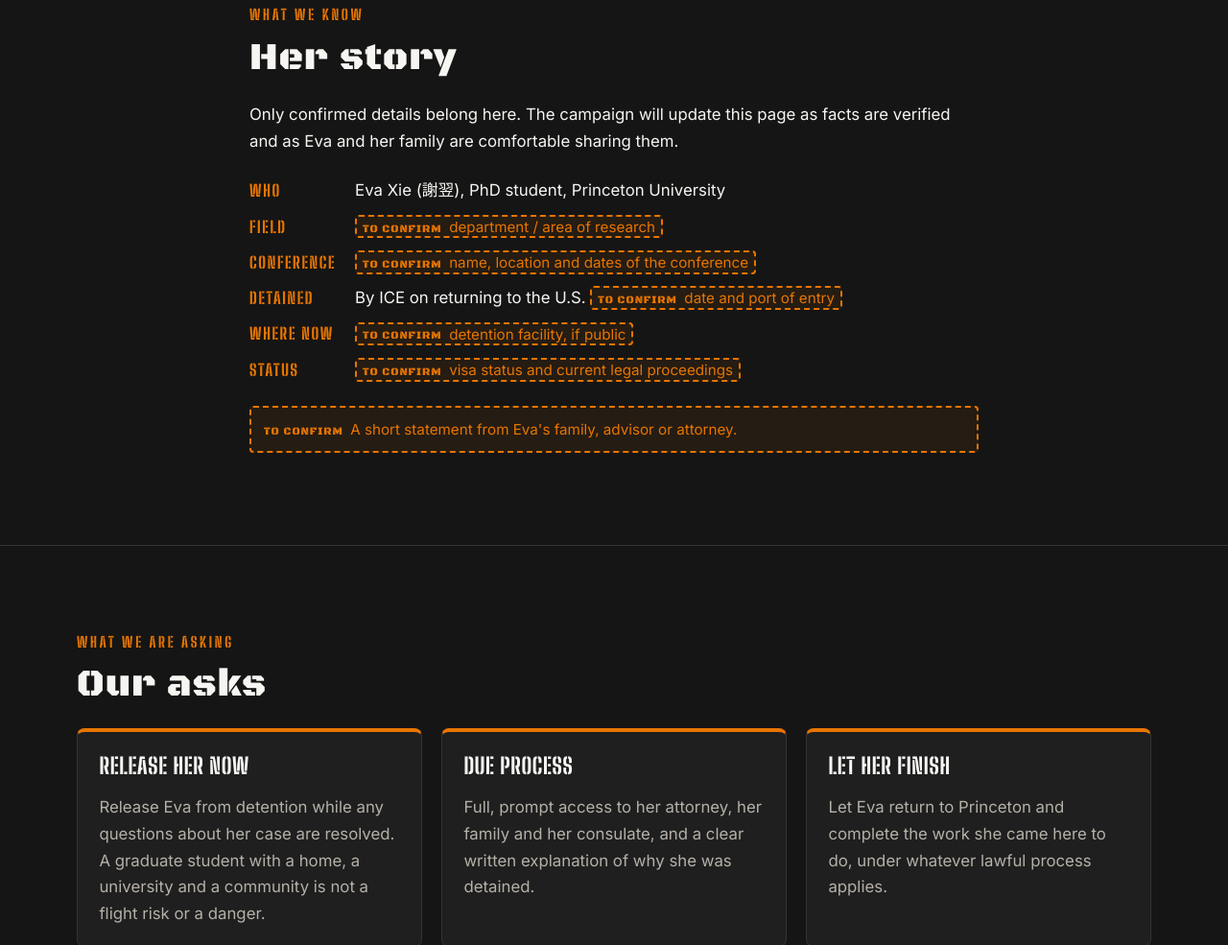
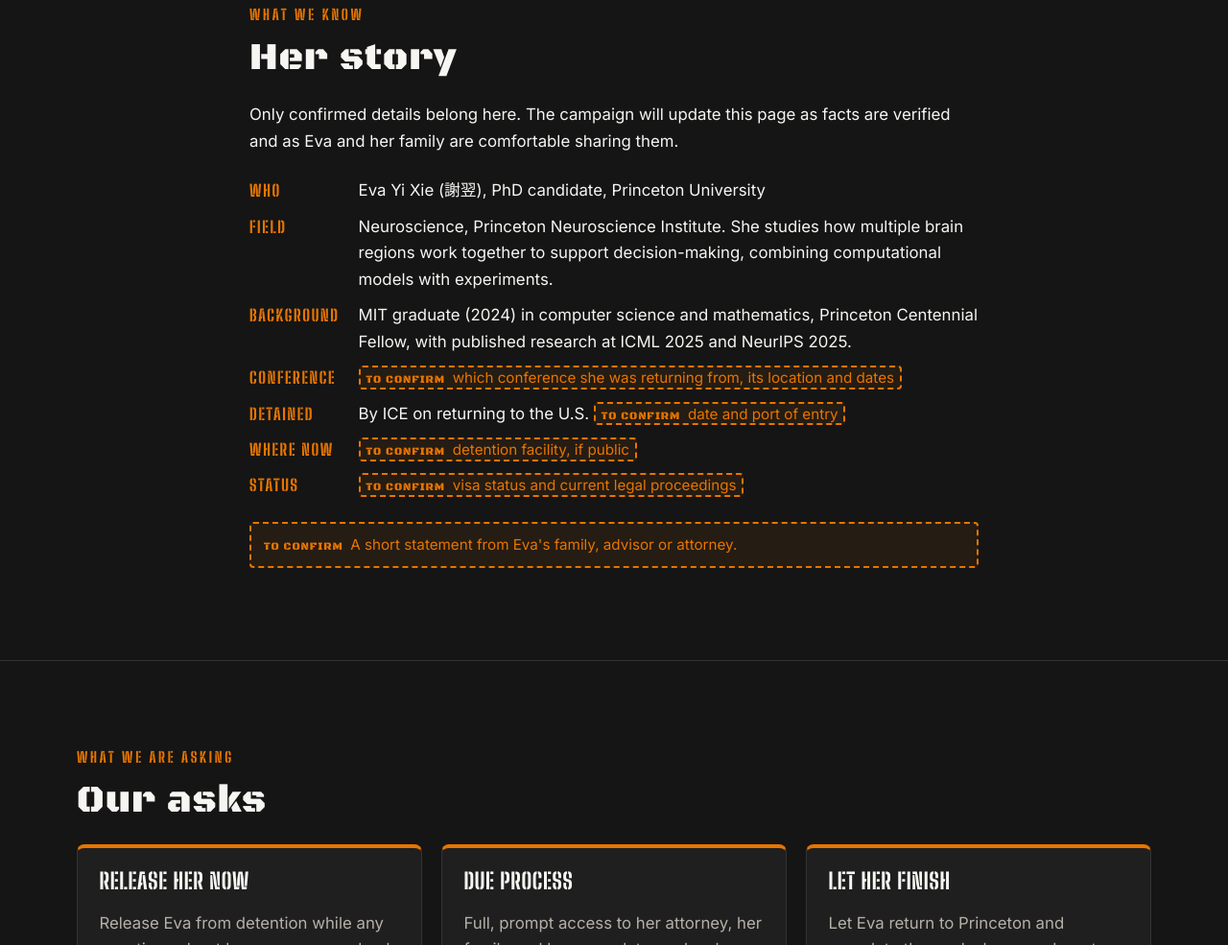
Before and after one commit to steve98654/free_eva, an Astro site in the folder site/: page /free-eva in a window 1280 px wide. Shown: the part 791-1776 px from the top of the page at 96% size. Built offline with nearby package versions, Linux system fonts and the light colour scheme; Astro itself is replaced by a stand-in of ours.

Commit message:
Fill in Eva's field and background from her academic profile
Field, department and background come from minzsiure.github.io.
Conference, detention date, facility and visa status stay TO CONFIRM.

Co-Authored-By: Claude Opus 5.5 <noreply@anthropic.com>
Claude-Session: https://claude.ai/code/session_01Lg8vxUUTDvL1WLPuY7jaz5

```diff
--- a/site/src/pages/free-eva.astro
+++ b/site/src/pages/free-eva.astro
@@ -43,9 +43,10 @@ const graphics = [
         Eva and her family are comfortable sharing them.
       </p>
       <dl class="facts">
-        <dt>Who</dt><dd>Eva Xie (謝翌), PhD student, Princeton University</dd>
-        <dt>Field</dt><dd><Placeholder inline label="department / area of research" /></dd>
-        <dt>Conference</dt><dd><Placeholder inline label="name, location and dates of the conference" /></dd>
+        <dt>Who</dt><dd>Eva Yi Xie (謝翌), PhD candidate, Princeton University</dd>
+        <dt>Field</dt><dd>Neuroscience, Princeton Neuroscience Institute. She studies how multiple brain regions work together to support decision-making, combining computational models with experiments.</dd>
+        <dt>Background</dt><dd>MIT graduate (2024) in computer science and mathematics, Princeton Centennial Fellow, with published research at ICML 2025 and NeurIPS 2025.</dd>
+        <dt>Conference</dt><dd><Placeholder inline label="which conference she was returning from, its location and dates" /></dd>
         <dt>Detained</dt><dd>By ICE on returning to the U.S. <Placeholder inline label="date and port of entry" /></dd>
         <dt>Where now</dt><dd><Placeholder inline label="detention facility, if public" /></dd>
         <dt>Status</dt><dd><Placeholder inline label="visa status and current legal proceedings" /></dd>
```
